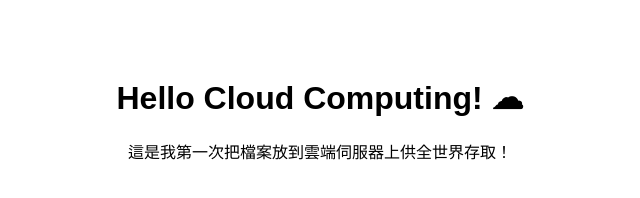
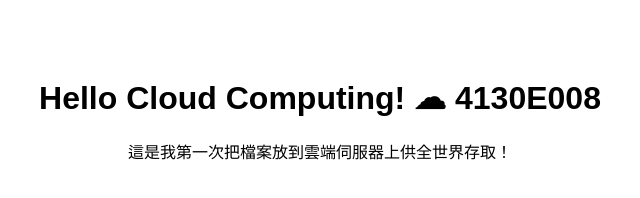
Before and after one commit to AndyWang620/my-first-page, a plain HTML site: page index.html in a window 1280 px wide. Shown: the whole page, without its empty margins (320-960 px from the left). Drawn offline with Linux system fonts and the light colour scheme.

Commit message:
Update index.html

```diff
--- a/index.html
+++ b/index.html
@@ -4,7 +4,7 @@
     <title>我的第一個雲端網頁</title>
 </head>
 <body style="text-align:center; padding-top:50px; font-family:sans-serif;">
-    <h1>Hello Cloud Computing! ☁</h1>
+    <h1>Hello Cloud Computing! ☁ 4130E008</h1>
     <p>這是我第一次把檔案放到雲端伺服器上供全世界存取！</p>
 </body>
 </html>
```
